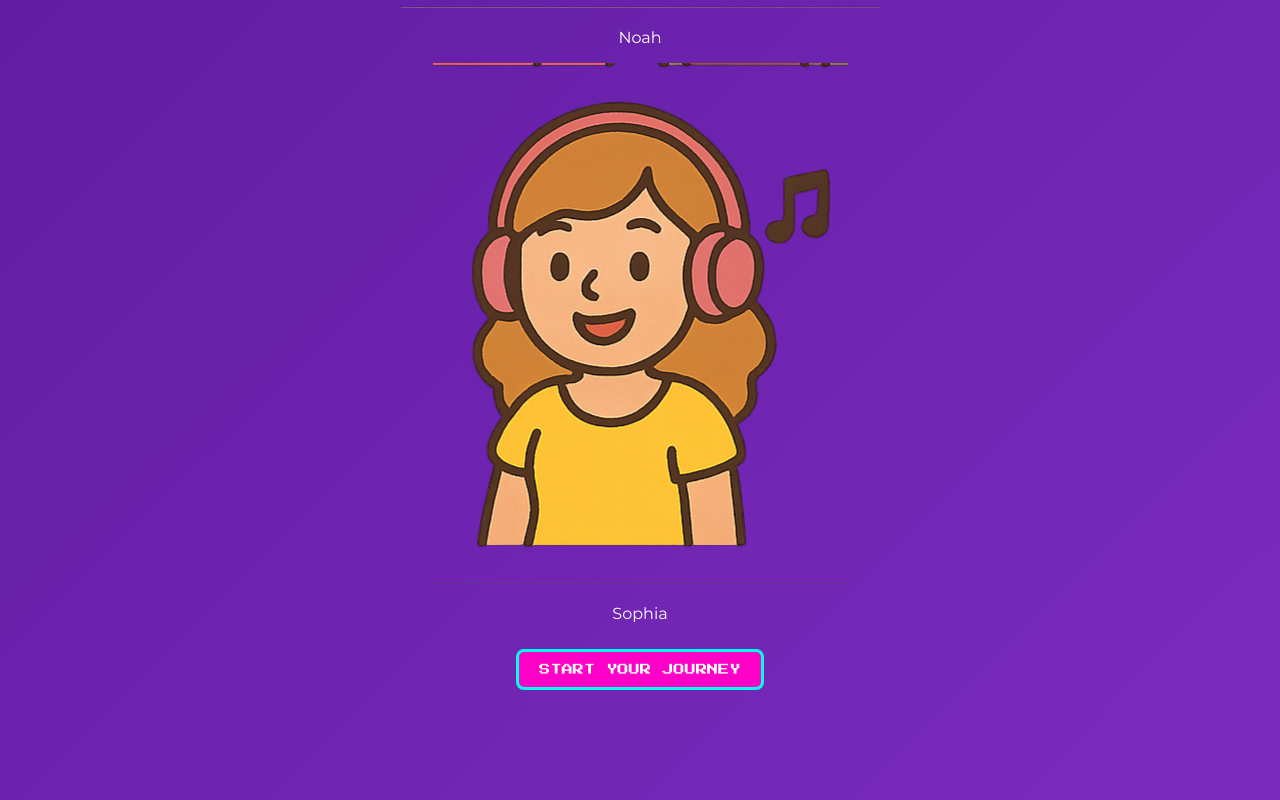
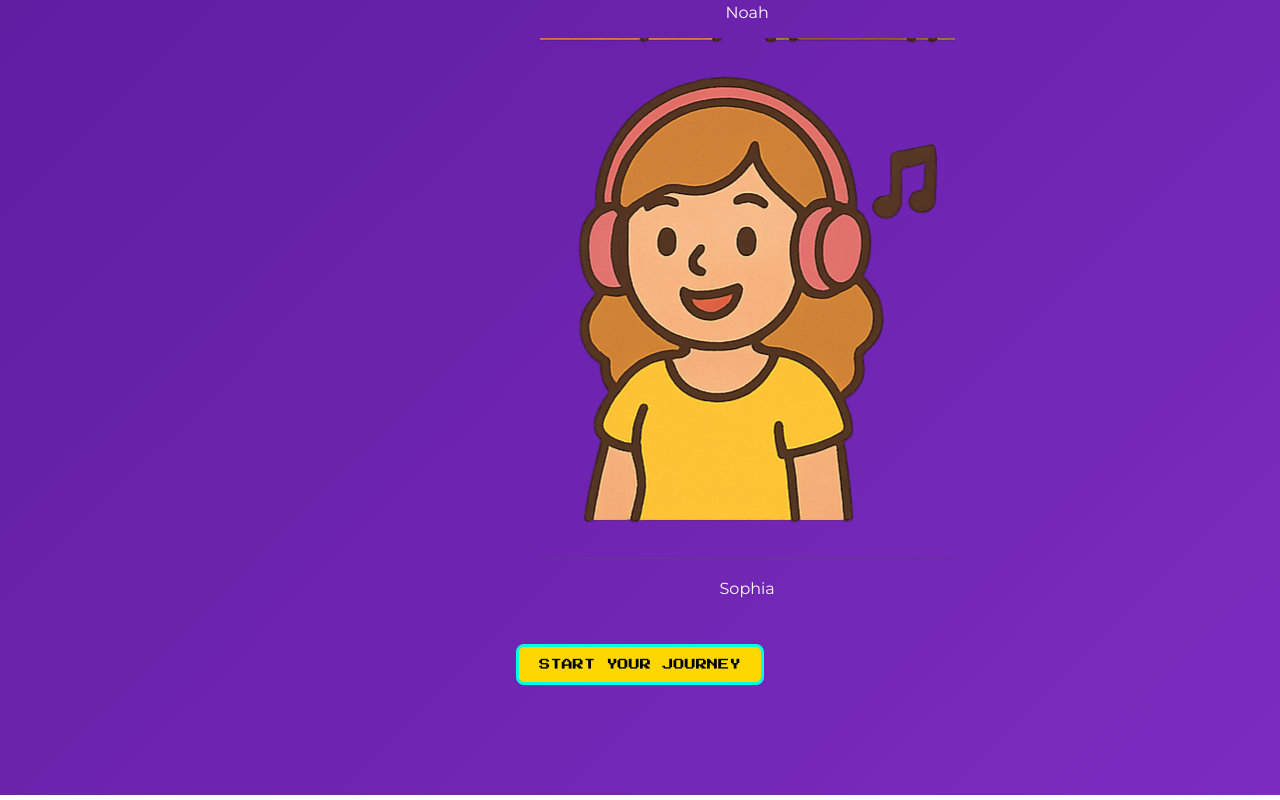
Before and after one commit to futrbit/languagelearningarcade, a React (Create React App) app in the folder frontend/: page / in a window 1280 px wide. Shown: the part 3357-4157 px from the top of the page. Built offline with nearby package versions, Linux system fonts and the light colour scheme; no server answers.

Commit message:
Update styles.css

```diff
--- a/frontend/src/styles.css
+++ b/frontend/src/styles.css
@@ -78,11 +78,11 @@ nav a:hover {
   color: #00ffe7;
 }
 
-/* Buttons */
+/* Buttons - Now Yellow Arcade Style */
 button {
   font-family: 'Press Start 2P', cursive;
-  background: #ff00c8;
-  color: white;
+  background: #FFD700;
+  color: black;
   border: 3px solid #00ffe7;
   padding: 12px 20px;
   border-radius: 8px;
@@ -94,7 +94,7 @@ button {
 }
 
 button:hover {
-  background: #00ffe7;
+  background: #fffb00;
   color: #000;
   border-color: #ff00c8;
   transform: translateY(-2px);
@@ -152,6 +152,42 @@ h1, h2, h3, h4 {
   }
 }
 
+/* Avatars Horizontal & Optimized Size */
+.avatar-container {
+  display: flex;
+  justify-content: center;
+  align-items: center;
+  overflow-x: auto;
+  flex-wrap: nowrap;
+  gap: 30px;
+  padding: 20px;
+}
+
+.avatar-item {
+  text-align: center;
+  flex: 0 0 auto;
+}
+
+.avatar-image {
+  width: 65px;
+  height: 65px;
+  border-radius: 50%;
+  border: 3px solid #FFD700;
+  box-shadow: 0 0 10px #FFD70088;
+  transition: transform 0.3s ease;
+}
+
+.avatar-image:hover {
+  transform: scale(1.1);
+}
+
+.avatar-item p {
+  font-size: 0.8rem;
+  font-weight: bold;
+  color: #fff;
+  margin-top: 5px;
+}
+
 /* Footer */
 .footer {
   position: fixed;
```
